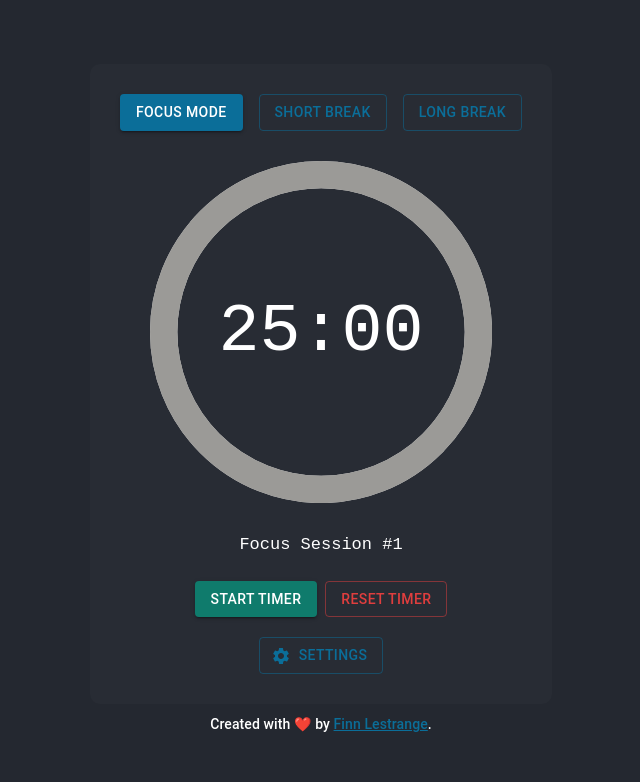
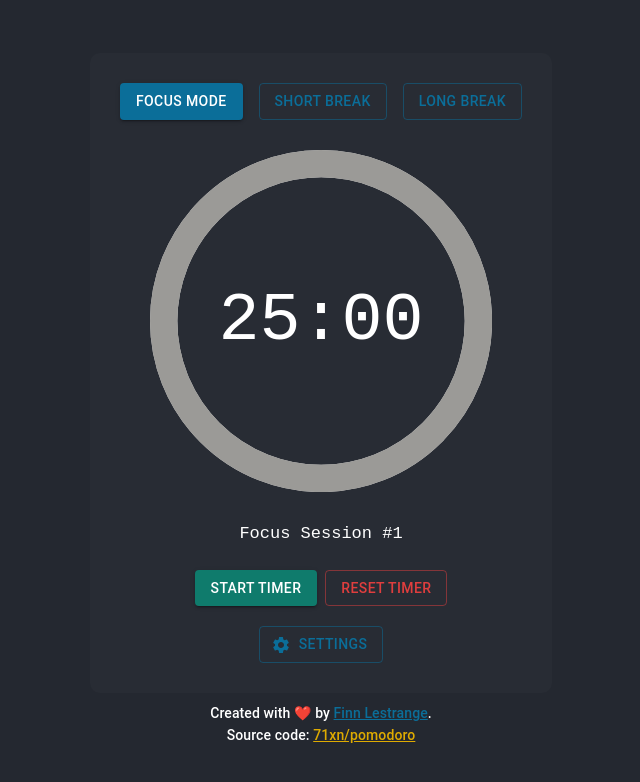
Before and after one commit to finnlestrange/pomodoro, a React (Create React App) app: page / in a window 1280 px wide. Shown: the top 782 px of the page, without its empty margins (319-959 px from the left). Built offline with nearby package versions, Linux system fonts and the light colour scheme.

Commit message:
cleaned up small errors

```diff
--- a/src/components/Credits.js
+++ b/src/components/Credits.js
@@ -5,7 +5,7 @@ const Credits = () => {
     return (
       <>
           <Typography variant={"subtitle2"} paddingTop={"10px"} >
-              Created with ❤️ by <a href={"https://github.com/71xn"} target={"_blank"} style={{color:"#0b6e99"}}>Finn Lestrange</a>.
+              Created with ❤️ by <a href={"https://finnlestrange.tech"} target={"_blank"} rel={"noreferrer"} style={{color:"#0b6e99"}}>Finn Lestrange</a>. <br /> Source code: <a href={"https://github.com/71xn/pomodoro"} style={{color:"#dfab01"}} target={"_blank"} rel={"noreferrer"}>71xn/pomodoro</a>
           </Typography>
       </>
     );
--- a/src/components/Timer.js
+++ b/src/components/Timer.js
@@ -1,4 +1,4 @@
-import React, {useEffect, useState} from "react";
+import React, {useState} from "react";
 
 // UI Imports -> https://mui.com/material-ui/
 import {
```
